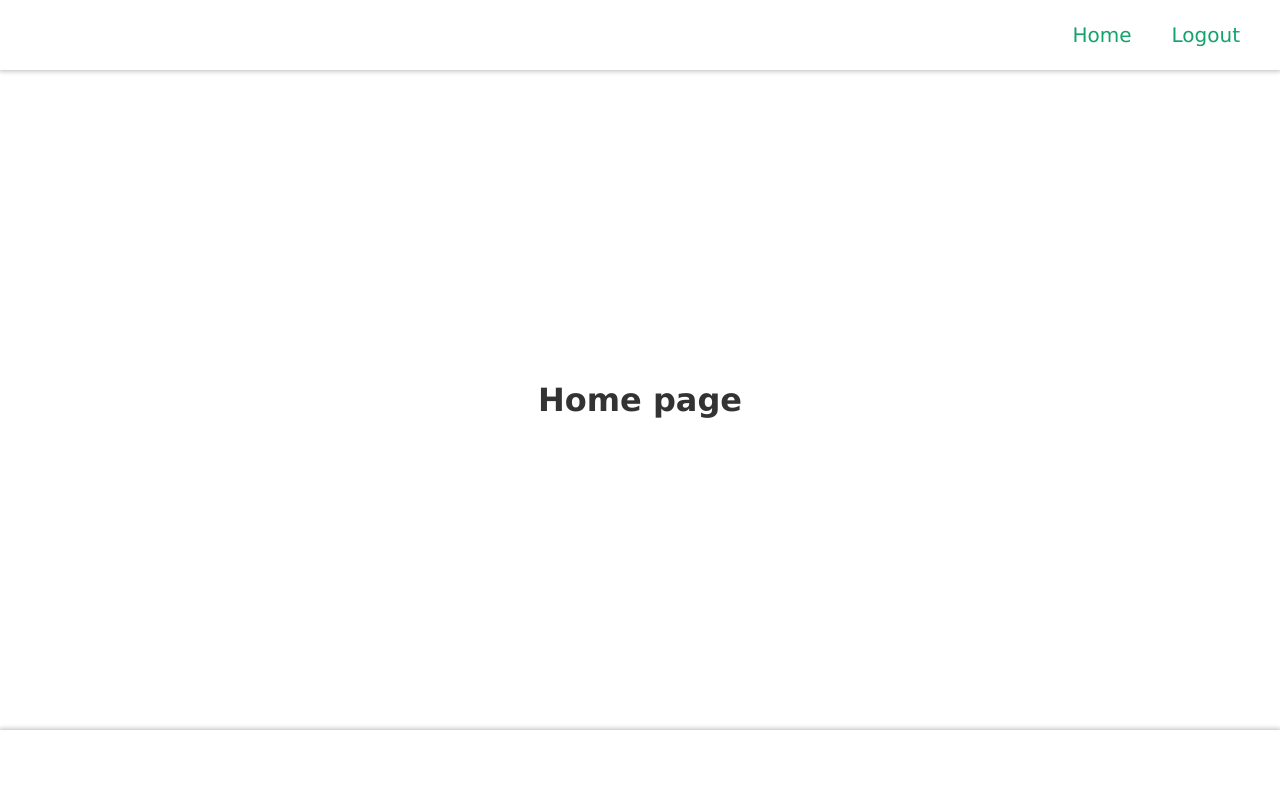
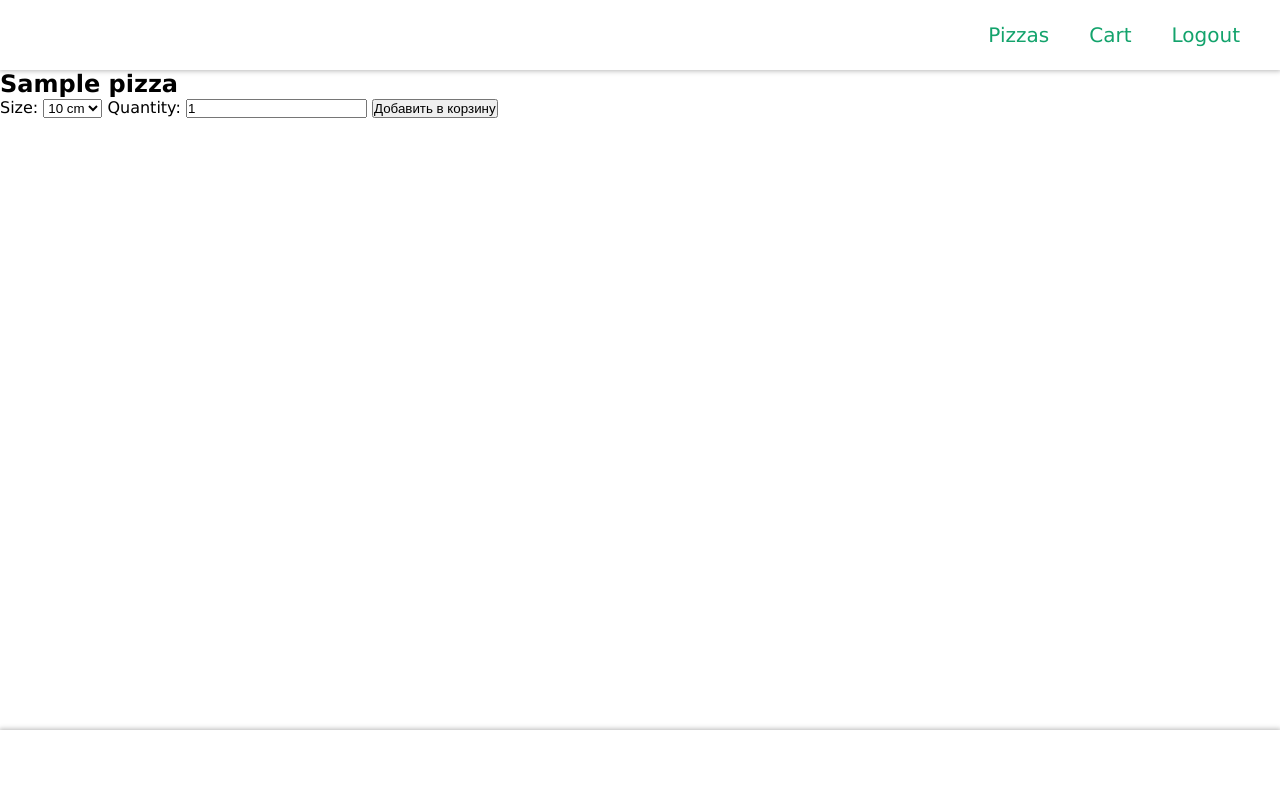
Before and after one commit to osha890/pizzaDelivery, a Django app: page / in a window 1280 px wide. Run offline with Django 5.2, Linux system fonts and the light colour scheme; a user stored in the database is signed in; tables that the repository leaves empty hold one stand-in row (values such as "Sample post").

Commit message:
wata sigma

```diff
--- a/accounts/views.py
+++ b/accounts/views.py
@@ -11,7 +11,7 @@ def signup_view(request):
         if form.is_valid():
             user = form.save()
             login(request, user)
-            return redirect('home')
+            return redirect('pizza_list')
     else:
         form = SignUpForm()
     return render(request, 'accounts/signup.html', {'form': form, 'title': 'Sign up'})
@@ -26,7 +26,7 @@ def login_view(request):
             user = authenticate(request, username=username, password=password)
             if user is not None:
                 login(request, user)
-                return redirect('home')
+                return redirect('pizza_list')
     else:
         form = AuthenticationForm()
     return render(request, 'accounts/login.html', {'form': form, 'title': 'Log in'})
--- a/pizza/forms.py
+++ b/cart/forms.py
@@ -1,5 +1,5 @@
 from django import forms
-from .models import Size
+from pizza.models import Size
 
 
 class AddToCartForm(forms.Form):
--- a/cart/urls.py
+++ b/cart/urls.py
@@ -2,5 +2,5 @@ from django.urls import path
 from .views import *
 
 urlpatterns = [
-
+    path('', cart_view, name='cart')
 ]
--- a/pizza/urls.py
+++ b/pizza/urls.py
@@ -1,6 +1,5 @@
 from django.urls import path
-from .views import catalog_view
 
 urlpatterns = [
-    path('', catalog_view, name='catalog')
+
 ]
--- a/pizzaDelivery/urls.py
+++ b/pizzaDelivery/urls.py
@@ -16,11 +16,11 @@ Including another URLconf
 """
 from django.contrib import admin
 from django.urls import path, include
-from .views import home_view
+from .views import pizza_list_view
 
 urlpatterns = [
     path('admin/', admin.site.urls),
-    path('', home_view, name='home'),
+    path('', pizza_list_view, name='pizza_list'),
     path('accounts/', include('accounts.urls')),
     path('catalog/', include('pizza.urls')),
     path('cart/', include('cart.urls'))
--- a/pizzaDelivery/views.py
+++ b/pizzaDelivery/views.py
@@ -1,6 +1,42 @@
-from django.shortcuts import render
+from django.shortcuts import render, redirect
+from django.utils import timezone
+from pizza.models import Pizza
+from cart.forms import AddToCartForm
+
+from cart.models import Cart, CartItem
 
 
-def home_view(request):
-    if request.method == 'GET':
-        return render(request, 'home.html', {'title': 'Home page'})
+def pizza_list_view(request):
+    if request.method == 'POST':
+        if request.user.is_authenticated:
+            form = AddToCartForm(request.POST)
+            if form.is_valid():
+                pizza_id = form.cleaned_data['pizza_id']
+                size = form.cleaned_data['size']
+                quantity = form.cleaned_data['quantity']
+
+                cart, created = Cart.objects.get_or_create(user=request.user, defaults={'created_at': timezone.now()})
+
+                cart_item, created = CartItem.objects.get_or_create(cart=cart, pizza_id=pizza_id, size=size, defaults={
+                    'quantity': quantity,
+                    'first_added_at': timezone.now(),
+                    'last_edited_at': timezone.now()
+                })
+
+                if not created:
+                    cart_item.quantity += quantity
+                    cart_item.last_edited_at = timezone.now()
+                    cart_item.save()
+
+            return redirect('pizza_list')
+        else:
+            return redirect('login')
+    elif request.method == 'GET':
+        pizzas = Pizza.objects.all()
+        form = AddToCartForm()
+        context = {
+            'title': 'Home page',
+            'pizzas': pizzas,
+            'form': form,
+        }
+        return render(request, 'pizza_list.html', context)
--- a/templates/base.html
+++ b/templates/base.html
@@ -10,8 +10,9 @@
 <body>
     <header>
         <div class="nav">
-            <div><a href="{% url 'home' %}">Home</a></div>
+            <div><a href="{% url 'pizza_list' %}">Pizzas</a></div>
             {% if user.is_authenticated %}
+                <div><a href="{% url 'cart' %}">Cart</a></div>
                 <div><a href="{% url 'logout' %}">Logout</a></div>
             {% else %}
                 <div><a href="{% url 'signup' %}">Signup</a></div>
--- a/templates/home.html
+++ /dev/null
@@ -1,11 +0,0 @@
-{% extends 'base.html' %}
-{% load static %}
-
-{% block head %}
-<!-- <script src="https://code.jquery.com/jquery-3.6.0.min.js" defer></script>
-<script src="{% static 'pizza/js/script.js' %}"defer></script> -->
-{% endblock %}
-
-{% block main %}
-    <div class="home-main"><h1>{{ title }}</h1></div>
-{% endblock %}
--- /dev/null
+++ b/templates/pizza_list.html
@@ -0,0 +1,18 @@
+{% extends 'base.html' %}
+{% load static %}
+
+{% block head %}
+{% endblock %}
+
+{% block main %}
+    {% for pizza in pizzas %}
+        <h2>{{ pizza.name }}</h2>
+        <form method="post">
+            {% csrf_token %}
+            {{ form.size.label_tag }} {{ form.size }}
+            {{ form.quantity.label_tag }} {{ form.quantity }}
+            <input type="hidden" name="pizza_id" value="{{ pizza.id }}">
+            <button type="submit">Добавить в корзину</button>
+        </form>
+    {% endfor %}
+{% endblock %}
```
Also changed, not shown: cart/templates/cart/cart.html (added, +14 -0 lines), cart/views.py (+9 -2 lines), pizza/views.py (deleted, +0 -39 lines).
